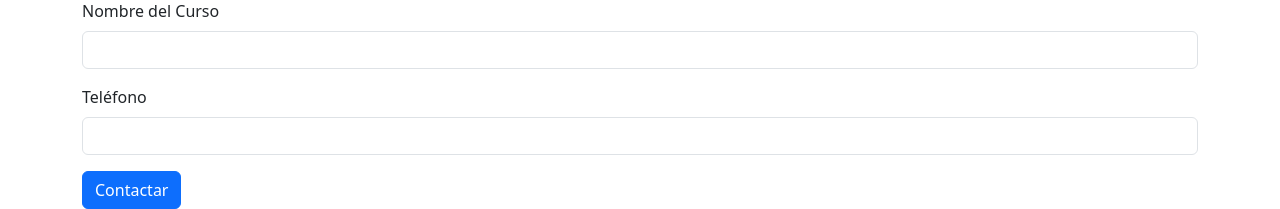
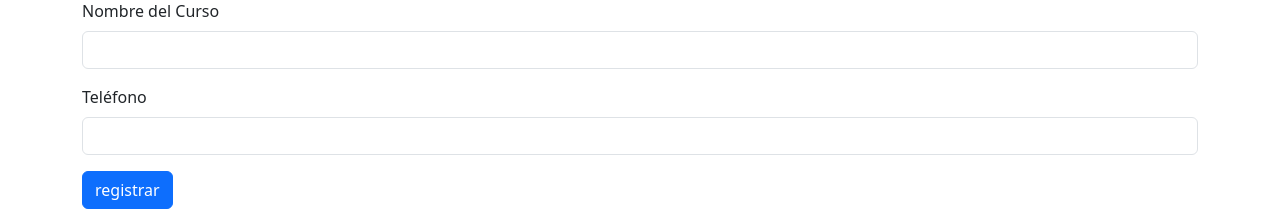
Before and after one commit to Saul941/Flask7B, a Flask app: page / in a window 1280 px wide. Shown: the part 105-314 px from the top of the page. Run offline with Flask 3, Linux system fonts and the light colour scheme; data that the repository does not hold is empty; some libraries are stand-ins or nearby versions.

Commit message:
Update app.html

```diff
--- a/templates/app.html
+++ b/templates/app.html
@@ -21,7 +21,7 @@
                 <label for="telefono" class="form-label">Teléfono</label>
                 <input type="tel" class="form-control" id="telefono" name="telefono" required minlength="10" maxlength="15">
             </div>
-            <button type="submit" class="btn btn-primary">Contactar</button>
+            <button type="submit" class="btn btn-primary">registrar</button>
         </form>
     </div>
     <div class="container">
```
